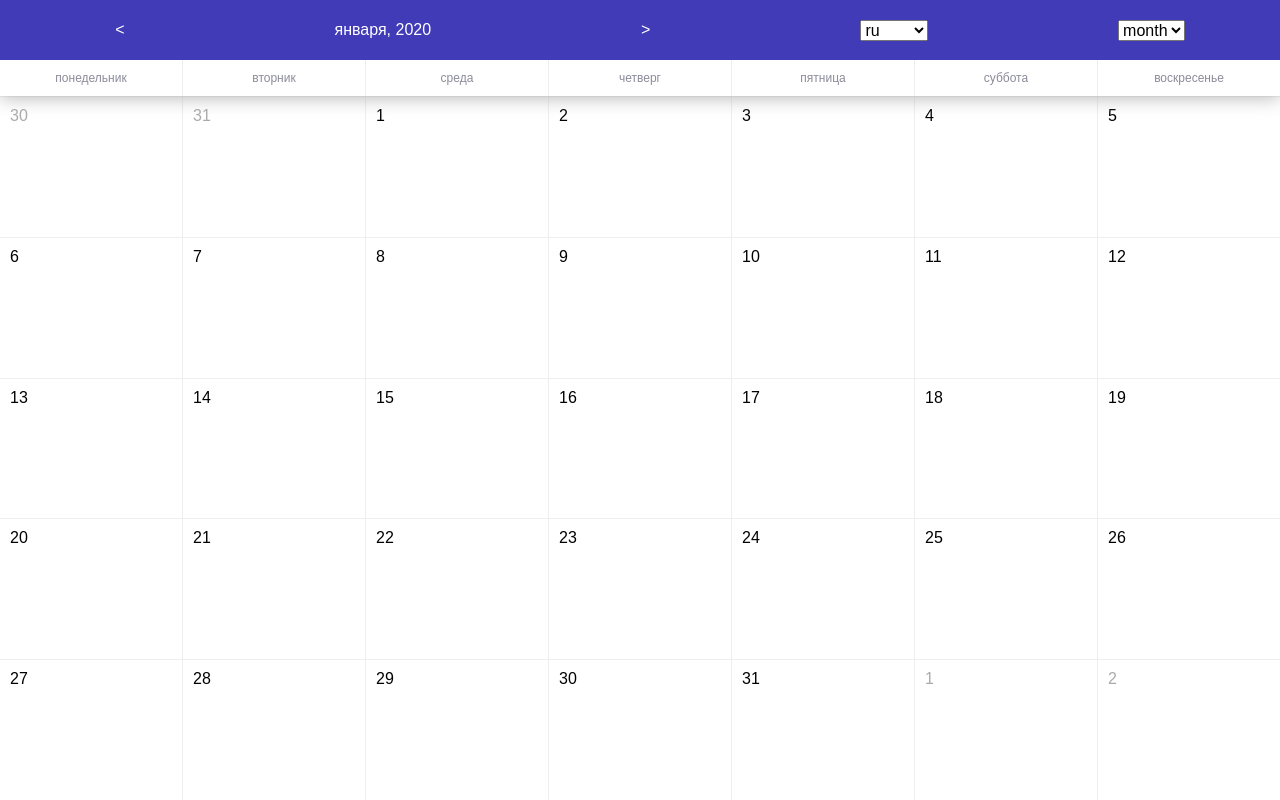
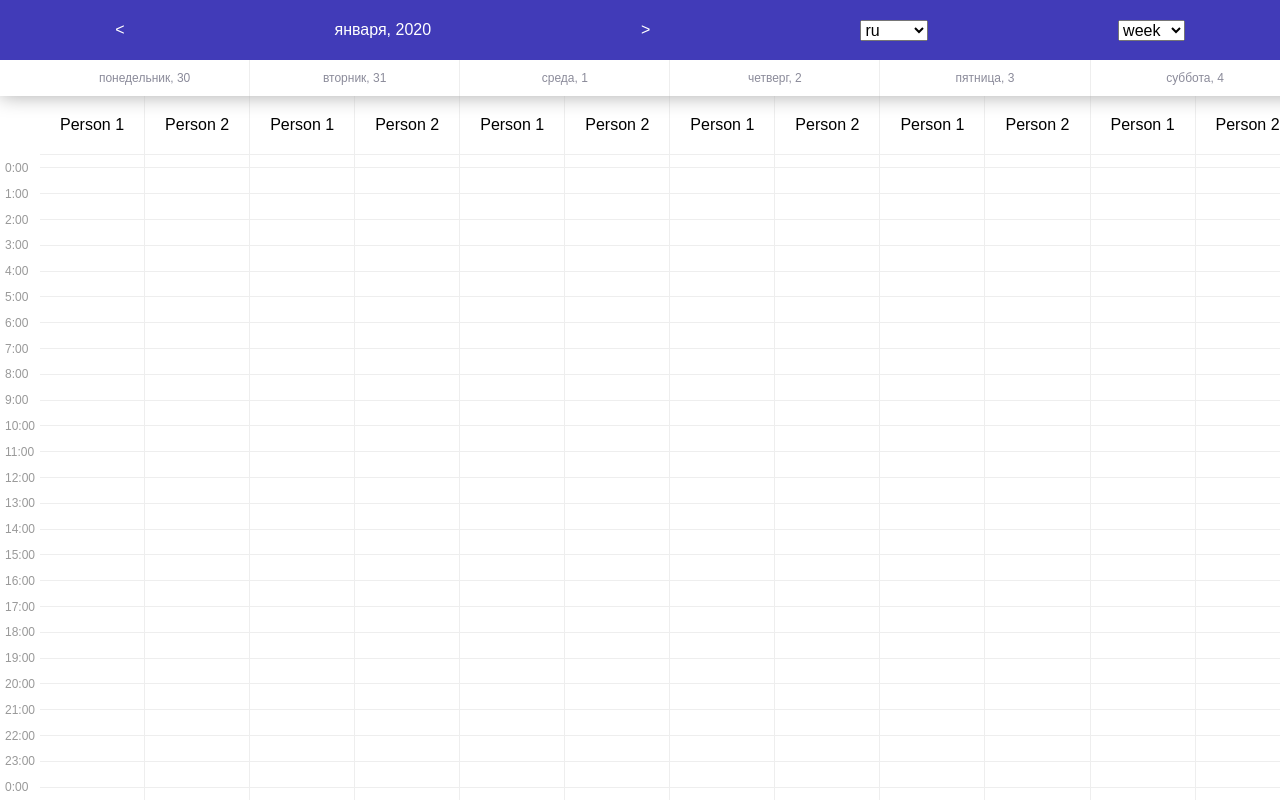
Before and after one commit to shamsartem/calendar, a Vue app: page / in a window 1280 px wide. Built offline with nearby package versions, Linux system fonts and the light colour scheme.

Commit message:
Created basic week view

```diff
--- a/package.json
+++ b/package.json
@@ -34,6 +34,7 @@
     "babel-eslint": "^10.0.3",
     "eslint": "^5.16.0",
     "eslint-plugin-vue": "^5.0.0",
+    "incstr": "^1.2.3",
     "lint-staged": "^9.5.0",
     "stylelint-config-standard": "^18.2.0",
     "vue-cli-plugin-pug": "^1.0.7",
--- a/src/components/calendar/calendar.vue
+++ b/src/components/calendar/calendar.vue
@@ -197,7 +197,7 @@ function useNow (updatePeriod = 60000) {
 }
 
 function useSelectCalendarType (params) {
-  const calendarType = ref('month')
+  const calendarType = ref('week')
   const calendarTypes = [
     {
       name: 'month',
--- a/src/components/calendar/month/month.vue
+++ b/src/components/calendar/month/month.vue
@@ -12,7 +12,7 @@ div(
     :class='[c.day, day.otherMonth && c.day_otherMonth]'
   )
     div(
-      :class='c.number'
+      :class='[c.number, day.today && c.number_today]'
     ) {{ day.number }}
     | {{ day.dayOfTheWeek }}
   div(
@@ -27,8 +27,6 @@ div(
   display: grid;
   grid-template-columns: repeat(7, 1fr);
   grid-template-rows: 36px repeat(auto-fit, minmax(0, 1fr));
-  gap: 1px;
-  background-color: #eee;
   flex-grow: 1;
 }
 
@@ -38,22 +36,26 @@ div(
   width: 100%;
   height: 36px;
   box-shadow: 0 0 20px #aaa;
+  pointer-events: none;
 }
 
 .weekDayName {
   display: flex;
   justify-content: center;
   align-items: center;
-  background: white;
+  background-color: white;
   line-height: 1;
   font-size: 12px;
   color: #8b8b9a;
+  border-right: 1px solid #eee;
 }
 
 .day {
   background: white;
   display: flex;
   flex-direction: column;
+  border-right: 1px solid #eee;
+  border-bottom: 1px solid #eee;
 
   &_otherMonth {
     color: #aaa;
@@ -61,13 +63,26 @@ div(
 }
 
 .number {
-  padding-top: 10px;
-  padding-left: 10px;
+  font-size: 18px;
+  border-radius: 50%;
+  display: inline-block;
+  width: 30px;
+  height: 30px;
+  margin-top: 10px;
+  margin-left: 10px;
+  text-align: center;
+  line-height: 30px;
+
+  &_today {
+    background-color: #413bb8;
+    color: white;
+  }
 }
 </style>
 
 <script>
-import { computed, ref, onBeforeUnmount } from '@vue/composition-api'
+import { computed } from '@vue/composition-api'
+import useDaysOfWeek from '../use-days-of-week'
 import {
   startOfMonth,
   getDay,
@@ -75,8 +90,8 @@ import {
   addDays,
   format,
   isSameMonth,
-  startOfWeek,
   getDaysInMonth,
+  isSameDay,
 } from 'date-fns'
 import { ru } from 'date-fns/locale'
 
@@ -97,7 +112,7 @@ export default {
   },
   setup (props) {
     const monthDays = useMonthDays(props)
-    const weekDayNames = useWeekDayNames(props)
+    const weekDayNames = useDaysOfWeek(props)
     return {
       monthDays,
       weekDayNames,
@@ -137,38 +152,9 @@ function useMonthDays (props) {
           date,
           number: format(date, 'd'),
           otherMonth: !isSameMonth(date, props.selectedDate),
+          today: isSameDay(date, props.now),
         }
       })
   })
 }
-
-function useWeekDayNames (props) {
-  const mediaQuery = window.matchMedia('(min-width: 567px)')
-  const monthFormat = ref('EEEE')
-
-  const onWindowResize = () => {
-    if (mediaQuery.matches) {
-      monthFormat.value = 'EEEE'
-      return
-    }
-
-    monthFormat.value = 'EEEEEE'
-  }
-
-  onWindowResize()
-
-  window.addEventListener('resize', onWindowResize)
-
-  onBeforeUnmount(() => {
-    window.removeEventListener(onWindowResize)
-  })
-
-  return computed(() => {
-    const weekStart = startOfWeek(props.selectedDate, { locale: props.locale })
-
-    return new Array(7)
-      .fill(null)
-      .map((_, i) => format(addDays(weekStart, i), monthFormat.value, { locale: props.locale }))
-  })
-}
 </script>
--- /dev/null
+++ b/src/components/calendar/use-days-of-week.js
@@ -0,0 +1,38 @@
+import { computed, ref, onBeforeUnmount } from '@vue/composition-api'
+import {
+  addDays,
+  format,
+  startOfWeek,
+} from 'date-fns'
+
+export default function useWeekDayNames (props, showDate = false) {
+  const mediaQuery = window.matchMedia('(min-width: 567px)')
+  const longFormat = showDate ? 'EEEE, d' : 'EEEE'
+  const shortFormat = showDate ? 'EEEEEE, d' : 'EEEEEE'
+  const monthFormat = ref(longFormat)
+
+  const onWindowResize = () => {
+    if (mediaQuery.matches) {
+      monthFormat.value = longFormat
+      return
+    }
+
+    monthFormat.value = shortFormat
+  }
+
+  onWindowResize()
+
+  window.addEventListener('resize', onWindowResize)
+
+  onBeforeUnmount(() => {
+    window.removeEventListener(onWindowResize)
+  })
+
+  return computed(() => {
+    const weekStart = startOfWeek(props.selectedDate, { locale: props.locale })
+
+    return new Array(7)
+      .fill(null)
+      .map((_, i) => format(addDays(weekStart, i), monthFormat.value, { locale: props.locale }))
+  })
+}
--- a/src/components/calendar/week/week.vue
+++ b/src/components/calendar/week/week.vue
@@ -1,9 +1,122 @@
 <template lang="pug">
-div {{ selectedDate }}
+div(
+  :class='c.container'
+)
+  div(
+    v-for='(day, i) in daysOfWeek'
+    :class='c.day'
+    :style='`grid-column: ${timetablesForWeek[0].doctors.length * i + 2} / span ${timetablesForWeek[0].doctors.length}`'
+  ) {{ day }}
+  template(
+    v-for='(hour, i) in hours'
+  )
+    div(
+      :class='c.hourText'
+      :style='`grid-row: ${i + 3}`'
+    ) {{ hour }}
+    div(
+      :class='c.hourLine'
+      :style='`grid-row: ${i + 3}`'
+    )
+  div(
+    :class='c.weekDaysShadow'
+  )
+  template(
+    v-for='(timetablesForDay, i) in timetablesForWeek'
+  )
+    template(
+      v-for='(doctor, j) in timetablesForDay.doctors'
+    )
+      div(
+        :class='c.person'
+        :style='`grid-column: ${2 + i * timetablesForDay.doctors.length + j}`'
+      ) {{ doctor.name }}
+      div(
+        :class='c.timetable'
+        :style='`grid-column: ${2 + i * timetablesForDay.doctors.length + j}`'
+      )
 </template>
 
+<style lang="postcss" module="c">
+.container {
+  position: relative;
+  overflow: auto;
+  display: grid;
+  grid-template-columns: auto repeat(14, 1fr);
+  grid-template-rows: 36px auto repeat(25, 1fr);
+  flex-grow: 1;
+}
+
+.day {
+  display: flex;
+  justify-content: center;
+  align-items: center;
+  background-color: white;
+  line-height: 1;
+  font-size: 12px;
+  color: #8b8b9a;
+  border-right: 1px solid #eee;
+  grid-column: span 2;
+  grid-row: 1;
+}
+
+.person {
+  grid-row: 2;
+  border-right: 1px solid #eee;
+  border-bottom: 1px solid #eee;
+  padding: 20px;
+  white-space: nowrap;
+}
+
+.timetable {
+  border-right: 1px solid #eee;
+  grid-row: 3 / span 25;
+}
+
+.hourText {
+  align-self: center;
+  grid-column: 1;
+  padding: 0 5px;
+  color: #999;
+  font-size: 12px;
+  white-space: nowrap;
+}
+
+.hourLine {
+  align-self: center;
+  grid-column: 2 / span 14;
+  height: 1px;
+  background-color: #eee;
+  flex-grow: 1;
+}
+
+.weekDaysShadow {
+  grid-column: 1 / span 15;
+  grid-row: 1;
+  box-shadow: 0 0 20px #aaa;
+  pointer-events: none;
+  z-index: 1;
+}
+</style>
+
+<style lang="postcss">
+:root {
+  --calendar-week-n: 2;
+}
+</style>
+
 <script>
+import { computed } from '@vue/composition-api'
+import useDaysOfWeek from '../use-days-of-week'
 import { ru } from 'date-fns/locale'
+import {
+  startOfDay,
+  format,
+  addHours,
+  startOfWeek,
+  addDays,
+  addMinutes,
+} from 'date-fns'
 
 export default {
   props: {
@@ -20,5 +133,51 @@ export default {
       default: () => ru,
     },
   },
+  setup (props) {
+    const hours = useHours(props)
+    const daysOfWeek = useDaysOfWeek(props, true)
+    const timetablesForWeek = useTimetable(props)
+
+    return {
+      hours,
+      daysOfWeek,
+      timetablesForWeek,
+    }
+  },
+}
+
+function useHours (props) {
+  const dayStart = startOfDay(new Date())
+  const timeFormat = computed(() => {
+    if (props.locale.code === 'en-US') {
+      return 'h:mm a'
+    }
+
+    return 'H:mm'
+  })
+
+  return computed(() => new Array(25)
+    .fill(null)
+    .map((_, i) => format(addHours(dayStart, i), timeFormat.value)))
+}
+
+function useTimetable (props) {
+  const start = startOfWeek(new Date(), { locale: props.locale })
+  return new Array(7)
+    .fill(null)
+    .map((_, i) => ({
+      date: addDays(start, i),
+      doctors: new Array(2)
+        .fill(null)
+        .map((_, i) => ({
+          name: `Person ${i + 1}`,
+          timeslots: new Array(5)
+            .fill(null)
+            .map((_, j) => ({
+              start: addHours(addDays(start, j), i + 8),
+              end: addMinutes(addHours(addDays(start, j), i + 8), 15),
+            })),
+        })),
+    }))
 }
 </script>
--- /dev/null
+++ b/src/utils/get-scoped-name.js
@@ -0,0 +1,38 @@
+/*
+  Здесь лежит функция,
+  которая по имени класса и пути до CSS файла
+  вернет минифицированное название класса
+*/
+
+// Модуль для генерации уникальных названий
+// eslint-disable-next-line import/no-extraneous-dependencies
+const incstr = require('incstr')
+
+const createUniqueIdGenerator = () => {
+  const uniqIds = {}
+
+  const generateNextId = incstr.idGenerator({
+    // Буквы d нету, чтобы убрать сочетание ad,
+    // так как его может заблокировать Adblock
+    alphabet: 'abcefghijklmnopqrstuvwxyzABCEFGHJKLMNOPQRSTUVWXYZ',
+  })
+
+  // Для имени возвращаем его минифицированную версию
+  return (name) => {
+    if (!uniqIds[name]) {
+      uniqIds[name] = generateNextId()
+    }
+
+    return uniqIds[name]
+  }
+}
+
+const localNameIdGenerator = createUniqueIdGenerator()
+const componentNameIdGenerator = createUniqueIdGenerator()
+
+module.exports = (localName, resourcePath) => {
+  const localId = localNameIdGenerator(localName)
+  const componentId = componentNameIdGenerator(resourcePath)
+
+  return `${componentId}_${localId}`
+}
--- a/vue.config.js
+++ b/vue.config.js
@@ -1,6 +1,25 @@
+const getScopedName = require('./src/utils/get-scoped-name.js')
+const isDev = process.env.NODE_ENV === 'development'
+
 module.exports = {
   pluginOptions: {
     lintStyleOnBuild: true,
     stylelint: {},
   },
+  css: {
+    requireModuleExtension: true,
+    loaderOptions: {
+      css: {
+        modules: {
+          ...(isDev ? {
+            localIdentName: '[name]__[local]_[hash:base64:5]',
+          } : {
+            getLocalIdent: (context, localIdentName, localName) => (
+              getScopedName(localName, context.resourcePath)
+            ),
+          }),
+        },
+      },
+    },
+  },
 }
```
Also changed, not shown: 1 other file (tests, documents, lock files or other folders).
